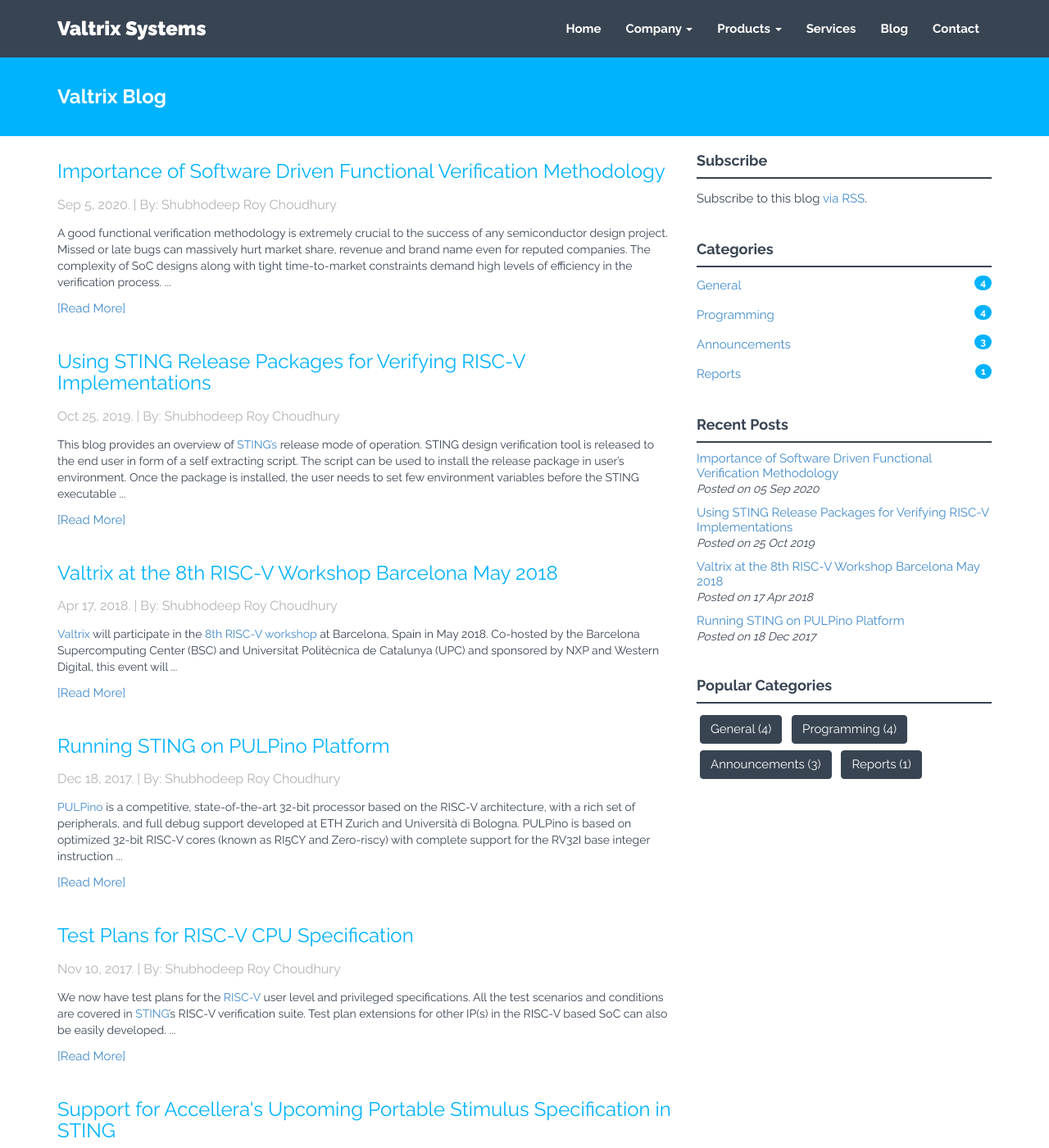
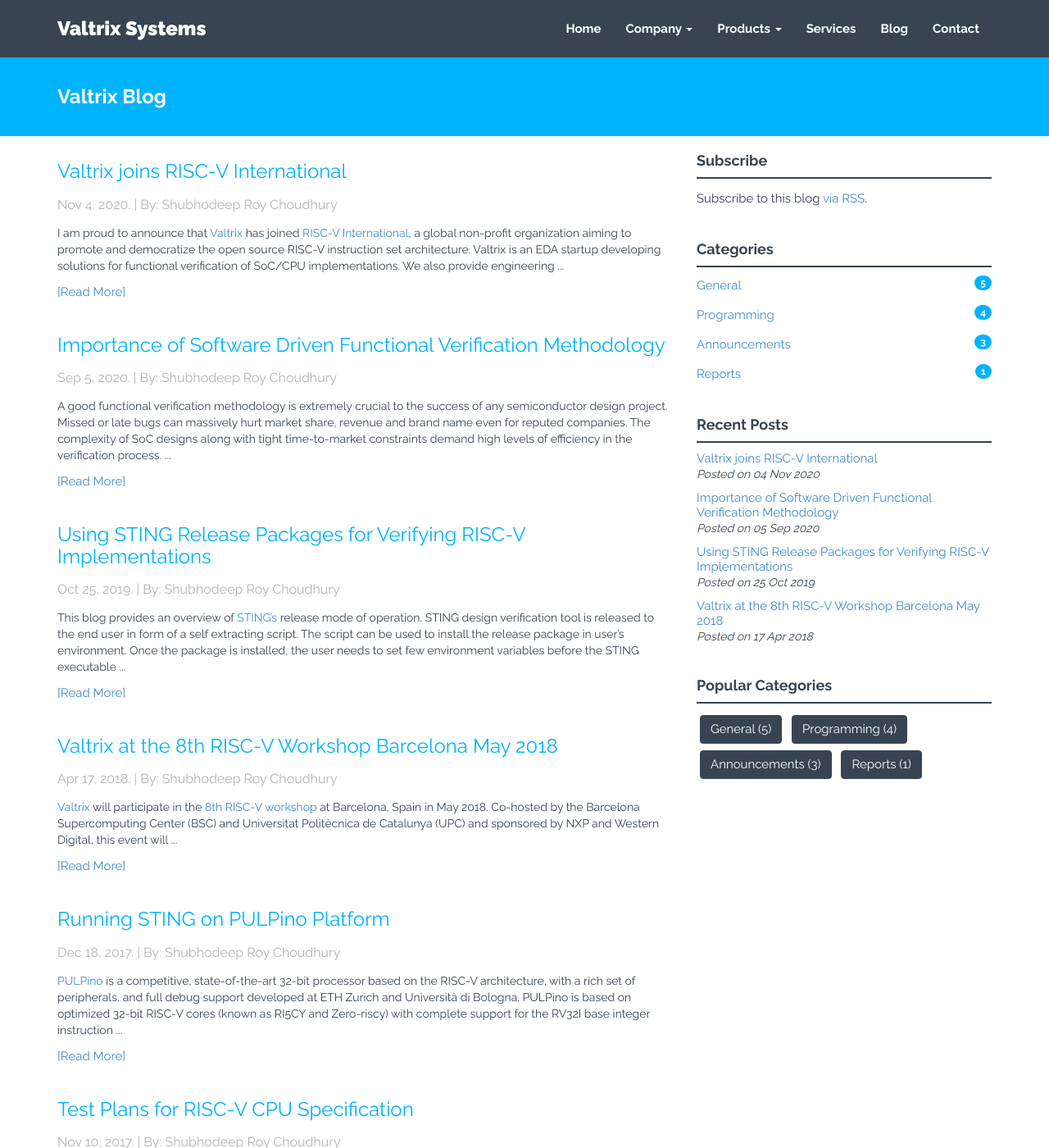
Before and after one commit to valtrix/valtrix.github.io, a Jekyll site: the page built from blog.html, in a window 1280 px wide and 1400 px high. Shown: the whole window at 82% size. Built offline with Jekyll 4.4.1, drawn with Linux system fonts in a browser that asks for light colours; nearby versions of some CDN libraries.

Commit message:
Adding Valtrix blog about joining RISC-V international

```diff
--- a/_includes/affiliations.html
+++ b/_includes/affiliations.html
@@ -2,7 +2,8 @@
     <div style="padding-bottom:20px"></div>
     <div class="row" style="vertical-align:middle">
         <div class="col-md-6">
-            <span><a href="https://community.arm.com/community/arm-partner-directory/partner-valtrix-systems/" target="_blank"><img src="/assets/img/arm_cc_logo.png" alt="" style="margin-top:5px"/></a></span>
+            <!--<span><a href="https://community.arm.com/community/arm-partner-directory/partner-valtrix-systems/" target="_blank"><img src="/assets/img/arm_cc_logo.png" alt="" style="margin-top:5px"/></a></span>-->
+            <span><a href="https://riscv.org/member/valtrix/" target="_blank"><img src="/assets/img/RISCV_small.png" alt="" style="margin-top:5px"/></a></span>
         </div>
     </div>
     <div style="padding-bottom:30px"></div>
--- a/_includes/footer.html
+++ b/_includes/footer.html
@@ -6,13 +6,13 @@
                 <div class="hline-w"></div>
                 <div class="col-lg-4 footer-links">
                     <a href="{{"/about-us/" | prepend: site.baseurl }}">About Us</a> <br/>
-                    <a href="{{"/team/" | prepend: site.baseurl }}">Team</a> <br/>
+                    <!--<a href="{{"/team/" | prepend: site.baseurl }}">Team</a> <br/>-->
                     <!--<a href="{{"/newsletters/" | prepend: site.baseurl }}">Newsletters</a> <br/>-->
                     <a href="{{"/affiliations/" | prepend: site.baseurl }}">Affiliations</a> <br/>
                     <a href="{{"/careers/" | prepend: site.baseurl }}">Careers</a> <br/>
+                    <a href="{{"/contact/" | prepend: site.baseurl }}">Contact Us</a> <br/>
                 </div>
                 <div class="col-lg-4 footer-links">
-                    <a href="{{"/contact/" | prepend: site.baseurl }}">Contact Us</a> <br/>
                     <a href="{{"/blog/" | prepend: site.baseurl }}">Blog</a> <br/>
                     <a href="{{"/press-updates/" | prepend: site.baseurl }}">Press Updates</a> <br/>
                     <a href="{{"/terms-of-use/" | prepend: site.baseurl }}">Terms Of Use</a> <br/>
--- a/_includes/nav.html
+++ b/_includes/nav.html
@@ -19,7 +19,7 @@
             <span class="caret"></span></a>
             <ul class="dropdown-menu" role="menu" aria-labelledby="menu1">
                 <li role="presentation"><a role="menuitem" tabindex="-1" href="{{"/about-us/" | prepend: site.baseurl }}">About Us</a></li>
-                <li role="presentation"><a role="menuitem" tabindex="-1" href="{{"/team/" | prepend: site.baseurl }}">Team</a></li>
+                <!--<li role="presentation"><a role="menuitem" tabindex="-1" href="{{"/team/" | prepend: site.baseurl }}">Team</a></li>-->
                 <!--<li role="presentation"><a role="menuitem" tabindex="-1" href="{{"/newsletters/" | prepend: site.baseurl }}">Newsletters</a></li>-->
                 <li role="presentation"><a role="menuitem" tabindex="-1" href="{{"/affiliations/" | prepend: site.baseurl }}">Affiliations</a></li>
                 <li role="presentation"><a role="menuitem" tabindex="-1" href="{{"/press-updates/" | prepend: site.baseurl }}">Press Updates</a></li>
--- /dev/null
+++ b/general/_posts/2020-11-04-valtrix-joins-riscv-international.markdown
@@ -0,0 +1,24 @@
+---
+layout: post
+title:  "Valtrix Blog"
+blogtitle: "Valtrix joins RISC-V International"
+date:   2020-11-04 10:00:00
+description: "Valtrix joins RISC-V International, a global nonprofit association for the advancement of RISC-V ISA"
+author: Shubhodeep Roy Choudhury
+---
+
+I am proud to announce that [Valtrix][valtrix_link] has joined [RISC-V International][riscv_link], a global non-profit organization aiming to promote and democratize the open source RISC-V instruction set architecture.
+
+Valtrix is an EDA startup developing solutions for functional verification of SoC/CPU implementations. We also provide engineering<!--more--> services and guidance across a range of open source and proprietary implementations to meet the requirements of our customers who look for a robust and scalable verification infrastructure.
+
+<br/>
+![Valtrix_Joins_RISCV](/assets/img/Valtrix_RISCV.png)
+<br/>
+
+Our flagship product, [STING][sting_link], is a powerful and highly-scalable design verification tool developed keeping in mind the flexible and extensible nature of RISC-V ISA. It has been deployed and is being extensively used in a number of companies like Google, Seagate, Esperanto and Sifive to verify the functionality of a wide range of RISC-V systems of varying complexity.
+
+Our goals are well-aligned with the key objectives of RISC-V International, to bring the industry together and enable a new era of collaborative, open instruction set architecture development. We will continuously evolve STING as the RISC-V ecosystem evolves, and hope to collaborate with existing and new partners who could use our solutions and expertise to create bug-free compliant designs.
+
+[valtrix_link]: https://valtrix.in/
+[sting_link]:  https://valtrix.in/sting
+[riscv_link]: https://riscv.org/
```
Also changed, not shown: assets/img/RISCV_small.png (added), assets/img/Valtrix_RISCV.png (added).
